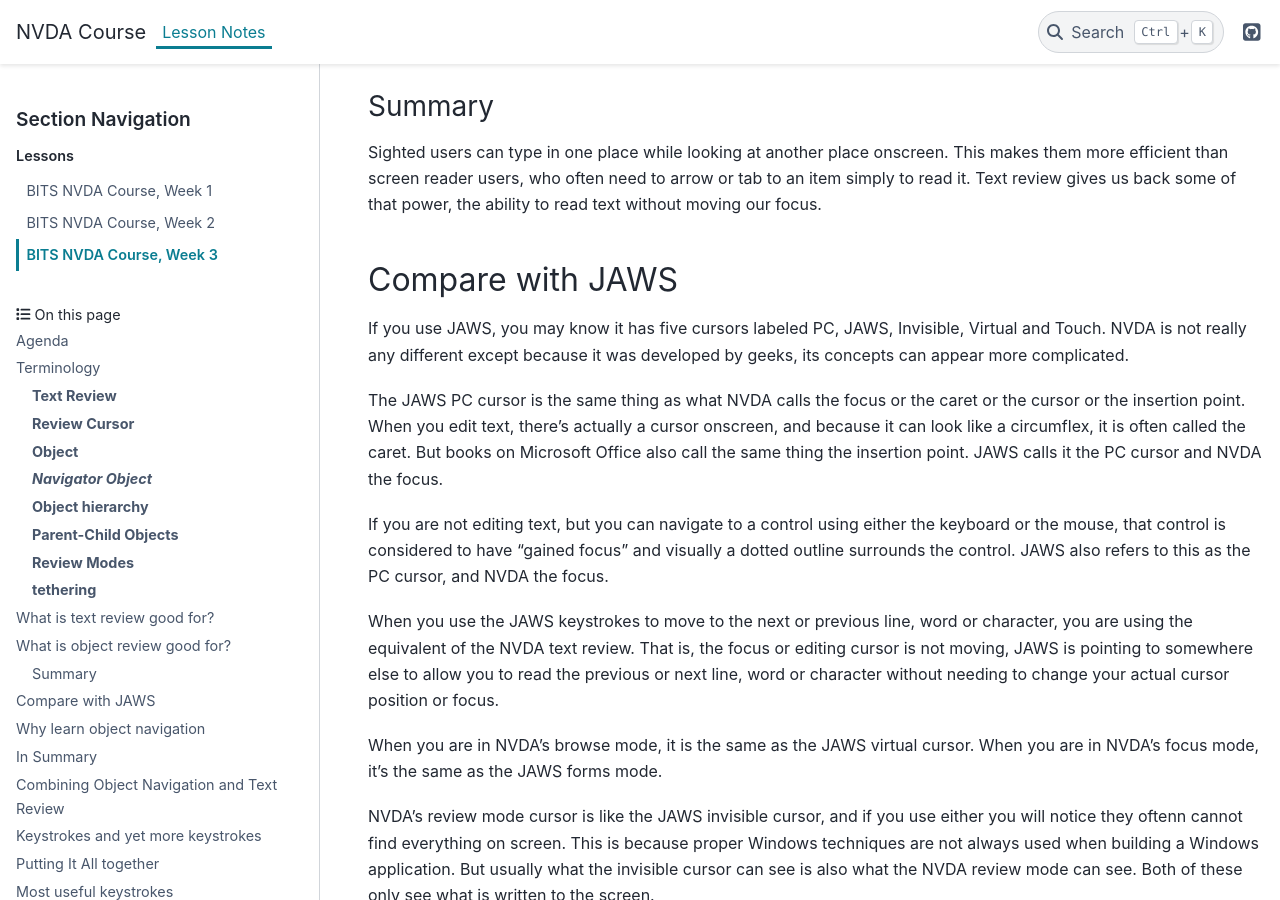
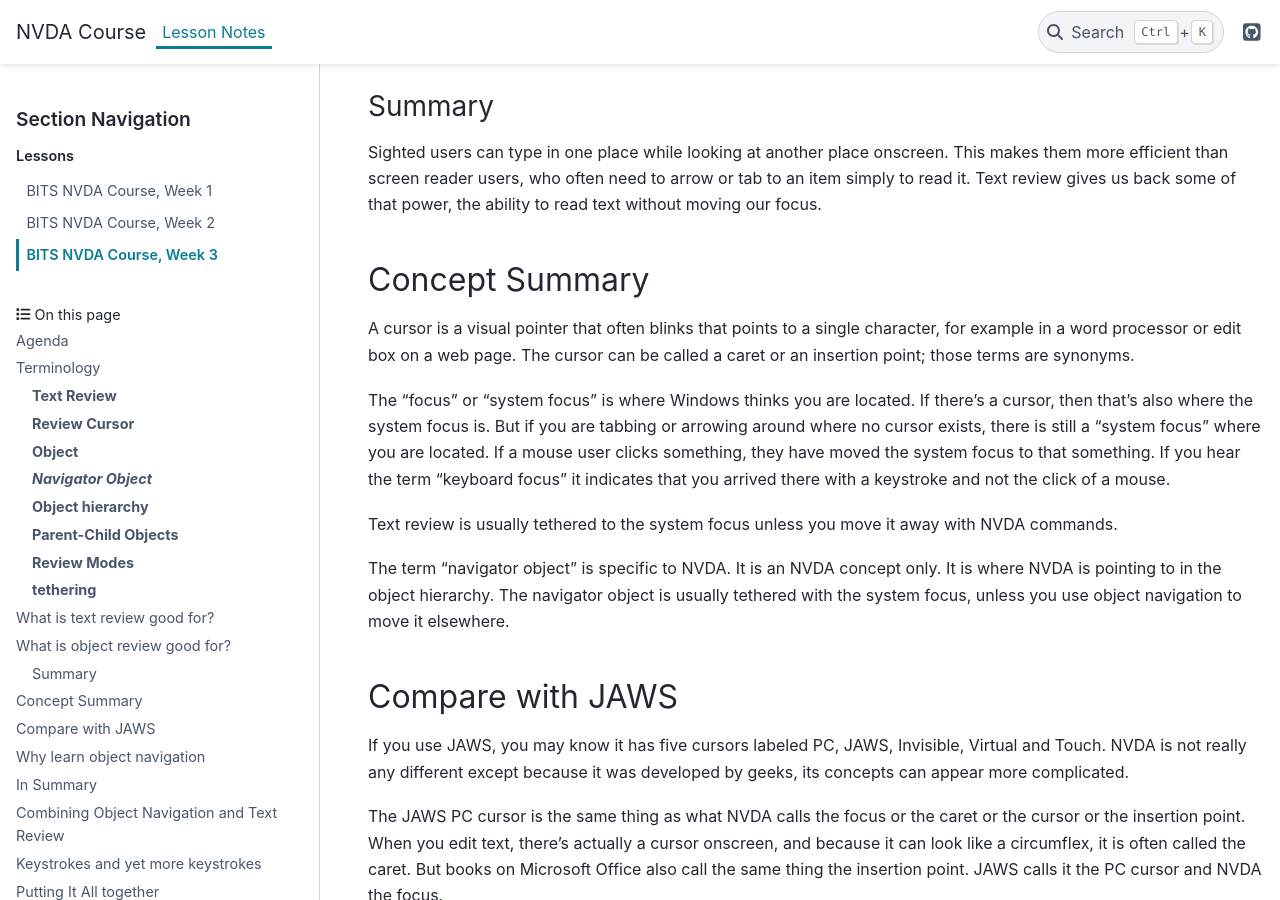
Before and after one commit to BITS-ACB/NVDACourse, a Sphinx documentation site: the page built from docs/lessons/lesson_week03.md, in a window 1280 px wide and 900 px high, scrolled down 3414 px. Built offline with Sphinx 7.4.7 and the PyData theme 0.15.4, drawn with Linux system fonts in a browser that asks for light colours; pages that are not in the unit, such as notebooks, are missing from menus; some of the changed text lies outside the part shown.

Commit message:
October 14

```diff
--- a/docs/lessons/lesson_week03.md
+++ b/docs/lessons/lesson_week03.md
@@ -80,6 +80,16 @@
 ### Summary
 
 Sighted users can type in one place while looking at another place onscreen. This makes them more efficient than screen reader users, who often need to arrow or tab to an item simply to read it. Text review gives us back some of that power, the ability to read text without moving our focus.
+
+## Concept Summary
+
+A cursor is a visual pointer that often blinks that points to a single character, for example in a word processor or edit box on a web page. The cursor can be called a caret or an insertion point; those terms are synonyms.
+
+The "focus" or "system focus" is where Windows thinks you are located. If there's a cursor, then that's also where the system focus is. But if you are tabbing or arrowing around where no cursor exists, there is still a "system focus" where you are located. If a mouse user clicks something, they have moved the system focus to that something. If you hear the term "keyboard focus" it indicates that you arrived there with a keystroke and not the click of a mouse.
+
+Text review is usually tethered to the system focus unless you move it away with NVDA commands.
+
+The term "navigator object" is specific to NVDA. It is an NVDA concept only. It is where NVDA is pointing to in the object hierarchy. The navigator object is usually tethered with the system focus, unless you use object navigation to move it elsewhere.
 
 ## Compare with JAWS
 
@@ -171,9 +181,11 @@
 - Go to beginning of line. -- Shift and One
 - Go to end of line. -- Shift and Three.
 
-So for example if you wanted to read the next line, you'd press the 9. For the next word, it's the 6. But if you wanted to go to the end of that line,you'd hold the shift and press the Three. If you wanted to move to a previous line, you'd use the seven key. For the previous word, it's the 4. But if you wanted to return back to the start of the text, you'd hold the shift and then hit the seven key.
+So for example if you wanted to read the next line, you'd press the 9. For the next word, it's the 6. But if you wanted to go to the end of that line,you'd hold the shift and press the Three. If you wanted to move to a previous line, you'd use the seven key. For the previous word, it's the 4. But if you wanted to return back to the start of the line, you'd hole the shift and the 1 key.  To return to the beginning of text, it's the shift and the 7 key and to the end of the text, it's the shift and the 9 key.
 
 Note too that the shift with the numeric keypad 4 and 6 are not defined. You can use the input gestures feature to assign them to a regularly used navigation command.
+
+This pattern makes more sense when you practice it, so load up a document in Word or notepad and fool around with text review.
 
 If you will frequently use text review on a laptop you can always purchase a small numeric keypad that connects via USB or a full-sized desktop keyboard.
 
```
